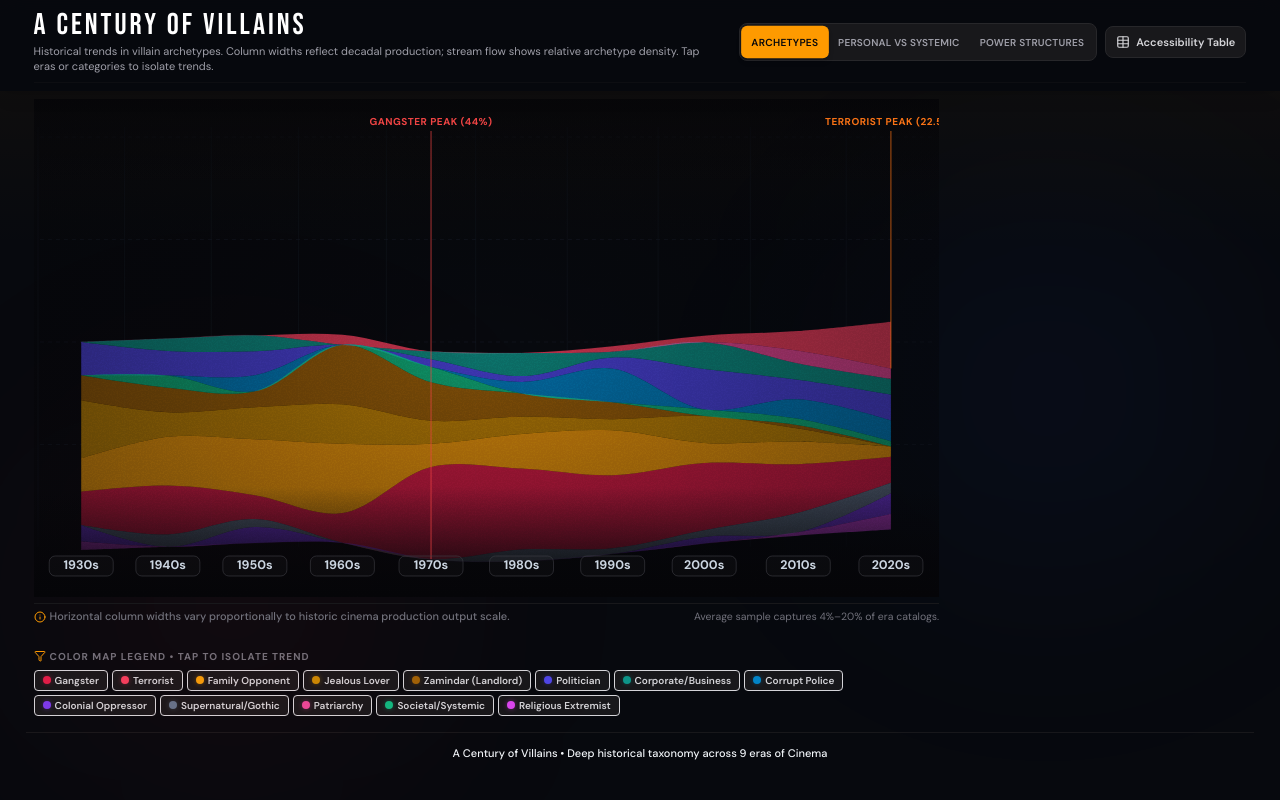
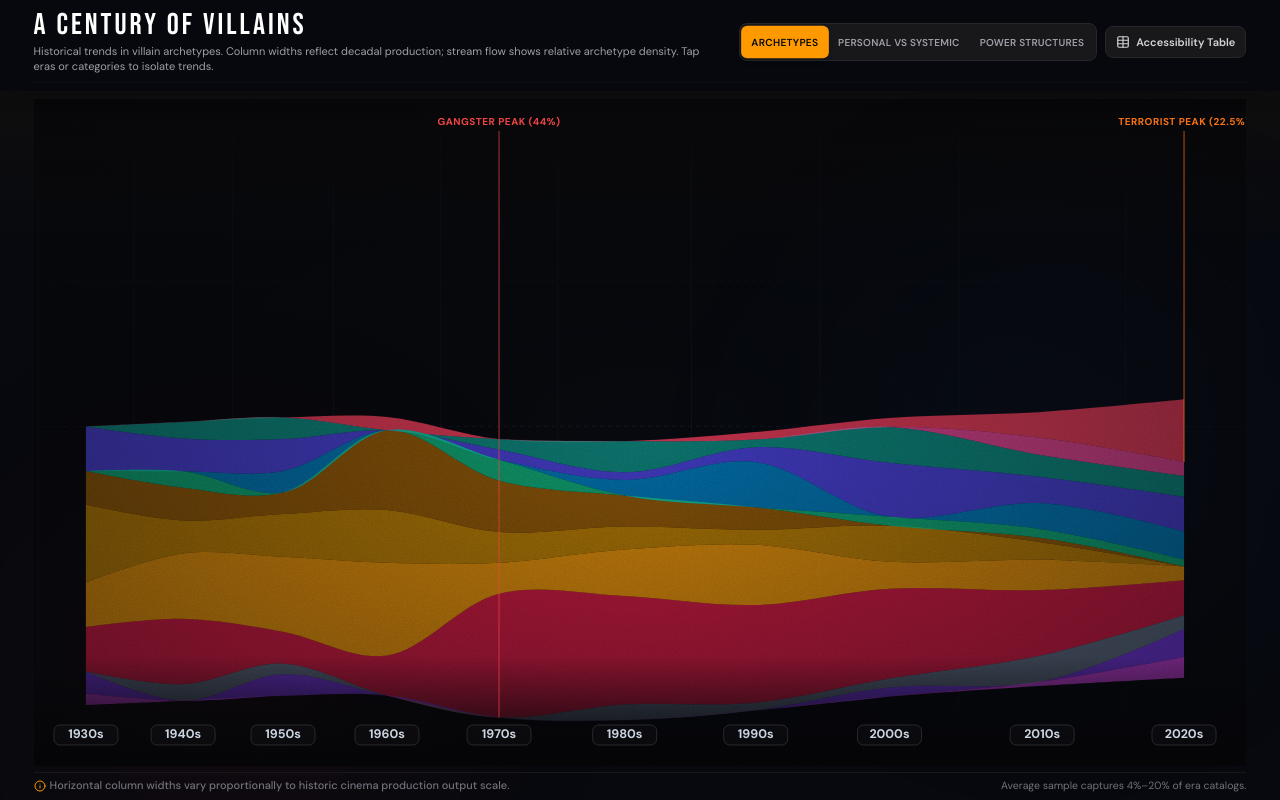
Before and after one commit to mercury-ai/a-century-of-villains, a React (Vite) app: page / in a window 1280 px wide. Shown: the top 800 px of the page. Built offline with nearby package versions, Linux system fonts and the light colour scheme.

Commit message:
fix: sidebar flex bug

```diff
--- a/src/App.tsx
+++ b/src/App.tsx
@@ -103,8 +103,8 @@ export default function App() {
       </div>
 
       <main className="max-w-[96%] mx-auto px-2 mt-2" id="main">
-        <div className="grid lg:grid-cols-12 gap-4 items-stretch">
-          <div className="lg:col-span-9 flex flex-col justify-between" id="chart-area">
+        <div className="flex items-stretch">
+          <div className="flex-1 min-w-0 flex flex-col justify-between" id="chart-area">
             {showAccessibleTable ? (
               <AccessibleTable
                 mode={mode}
@@ -168,6 +168,18 @@ export default function App() {
             />
           </div>
 
+          {/* Sidebar wrapper — always in DOM; width collapses to 0 when hidden */}
+          <div
+            className="flex-shrink-0 overflow-hidden"
+            style={{
+              width: showSidebar ? "25%" : "0",
+              opacity: showSidebar ? 1 : 0,
+              pointerEvents: showSidebar ? "auto" : "none",
+              transition: "width 0.22s ease, opacity 0.18s ease",
+            }}
+          >
+            {/* Inner div keeps a stable width so content doesn't squish during the transition */}
+            <div className="pl-4 h-full" style={{ width: "clamp(200px, 25vw, 360px)" }}>
               <Sidebar
                 activeArch={activeArch}
                 activeDecadeData={activeDecadeData}
@@ -179,6 +191,8 @@ export default function App() {
                 visible={showSidebar}
                 onSelectDecade={handleSelectDecade}
               />
+            </div>
+          </div>
         </div>
       </main>
 
--- a/src/components/sidebar/Sidebar.tsx
+++ b/src/components/sidebar/Sidebar.tsx
@@ -24,15 +24,10 @@ export function Sidebar({
   categoryColors,
   categoryStats,
   selectedDecade,
-  visible,
   onSelectDecade
 }: SidebarProps) {
   return (
-    <div
-      className={`lg:col-span-3 transition-opacity duration-150 ${visible ? "opacity-100" : "opacity-0 pointer-events-none"}`}
-      id="panel"
-      onClick={(e) => e.stopPropagation()}
-    >
+    <div className="h-full" id="panel" onClick={(e) => e.stopPropagation()}>
       <div
         className="bg-[#0b0e14]/55 border border-zinc-900 rounded-xl p-3 sm:p-4 shadow-xl h-full flex flex-col justify-between relative overflow-hidden backdrop-blur-sm"
         id="pi"
```
Lines whose indentation alone changed are shown as unchanged.
